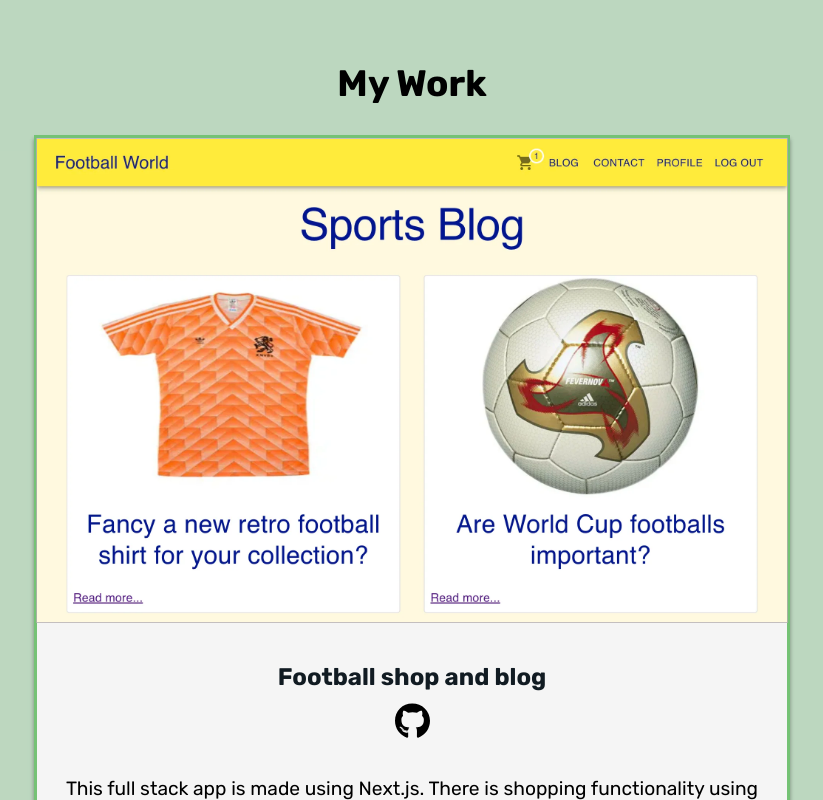
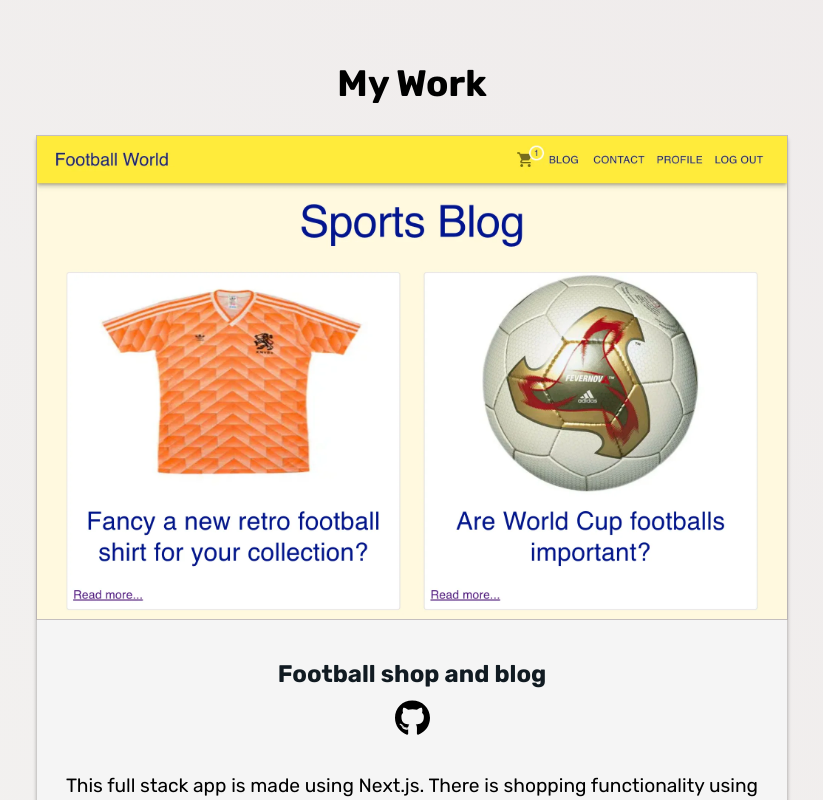
Before and after one commit to southyd12/Portfolio-website, a React (Vite) app: page / in a window 1280 px wide. Shown: the part 1120-1920 px from the top of the page, without its empty margins (228-1051 px from the left). Built offline with nearby package versions, Linux system fonts and the light colour scheme.

Commit message:
style changes

```diff
--- a/src/styles/main.css
+++ b/src/styles/main.css
@@ -21,6 +21,7 @@ a {
   display:flex;
   justify-content: space-between;
   background-image: linear-gradient(45deg, hsl(53, 15%, 88%), hsl(80, 5%, 89%), hsl(50, 20%, 88%));
+  box-shadow: 0 2px 4px rgba(0, 0, 0, 0.1);
   padding: 0.8em;
   position: sticky;
   top: 0;
@@ -236,7 +237,7 @@ nav {
 }
 
 #work {
-  background-color: hsla(125, 25%, 65%, 0.592);
+  background-image: linear-gradient(45deg, hsl(45, 12%, 93%), hsl(80, 14%, 96%), hsl(0, 11%, 93%));
   display: flex;
   align-items: center;
   flex-direction: column;
@@ -259,12 +260,11 @@ nav {
   width: 350px;
   margin-block-end: 3em;
   padding-block-end: 1em;
-  border: solid 3px hsl(120, 39%, 61%);
   box-shadow: 0 4px 4px hsla(0, 0%, 2%, 0.375);
 }
 
 .work-card-container:hover {
-  box-shadow: 0 12px 26px hsla(0, 0%, 2%, 0.778);
+  box-shadow: 0 5px 8px hsla(0, 0%, 2%, 0.778);
 }
 
 .work-image {
@@ -355,7 +355,6 @@ nav {
   width: 350px;
   margin-block-end: 1.5em;
   padding: 1em;
-  border: solid 3px hsl(120, 39%, 61%);
   box-shadow: 0 4px 4px hsla(0, 0%, 2%, 0.375);
 }
 
@@ -386,7 +385,7 @@ nav {
   }
 
 #contact {
-    background-color: hsla(125, 25%, 65%, 0.592);
+    background-image: linear-gradient(45deg, hsl(45, 12%, 93%), hsl(80, 12%, 90%), hsl(0, 11%, 93%));
     display: flex;
     align-items: center;
     flex-direction: column;
```
